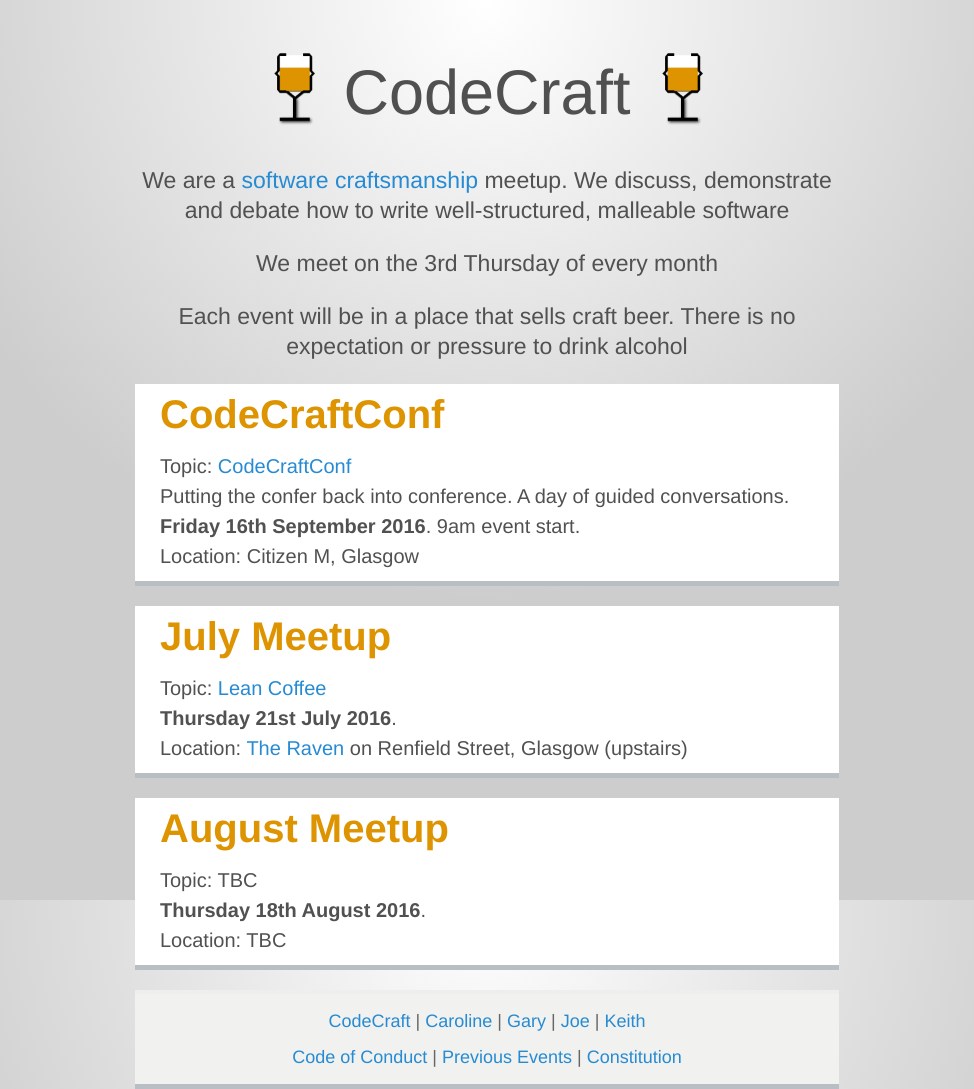
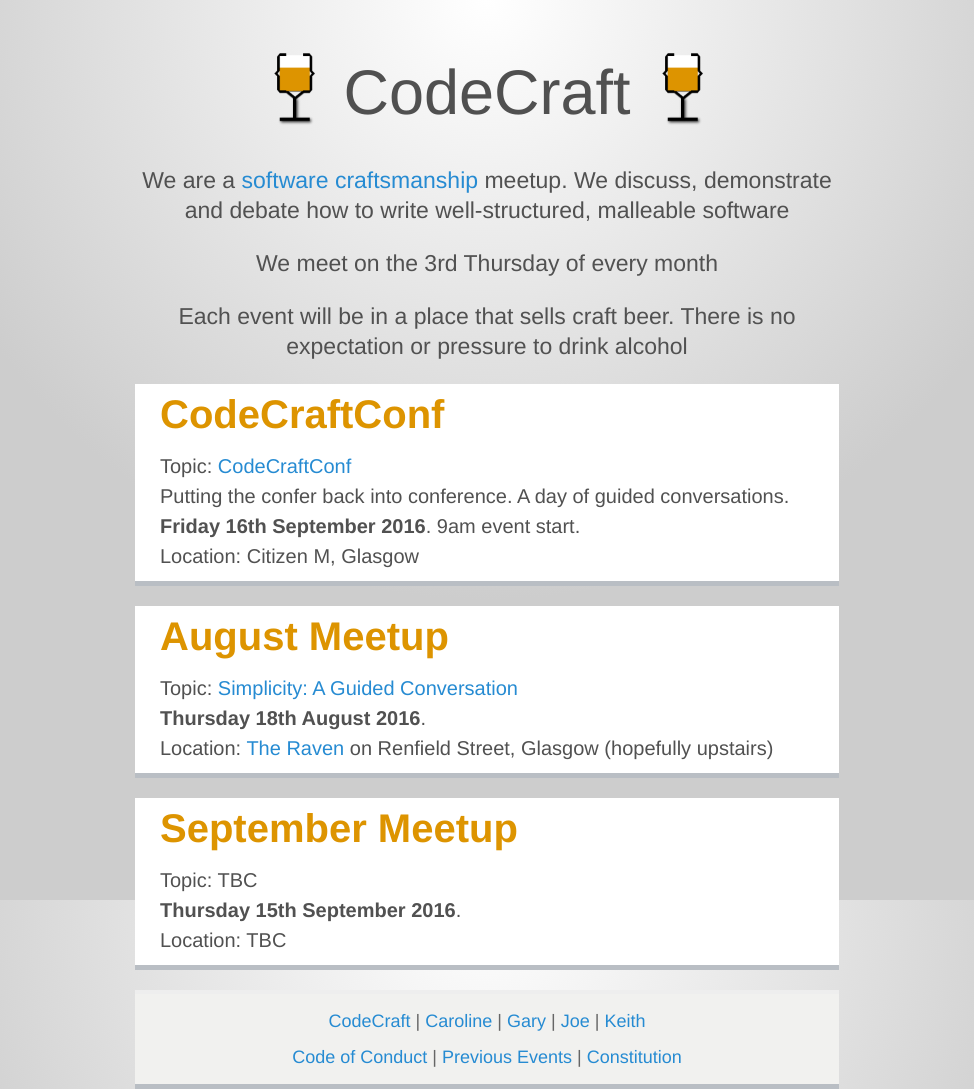
Before and after one commit to codecraftuk/codecraftuk.github.io, a Jekyll site: the page built from index.html, in a window 1280 px wide. Shown: the whole page, without its empty margins (153-1127 px from the left). Built offline with Jekyll 4.4.1, drawn with Linux system fonts in a browser that asks for light colours.

Commit message:
August event added

```diff
--- a/index.html
+++ b/index.html
@@ -17,15 +17,15 @@
  </div>
 
 <div class="meetups">
-  <h2>July Meetup</h2>
-  Topic: <a href="/events/2016/07/lean-coffee">Lean Coffee</a>
-  <br/><strong>Thursday 21st July 2016</strong>.
-  <br/>Location: <a href="https://goo.gl/maps/vWn1J">The Raven</a> on Renfield Street, Glasgow (upstairs)
+  <h2>August Meetup</h2>
+  Topic: <a href="/events/2016/08/simplicity">Simplicity: A Guided Conversation</a>
+  <br/><strong>Thursday 18th August 2016</strong>.
+  <br/>Location: <a href="https://goo.gl/maps/vWn1J">The Raven</a> on Renfield Street, Glasgow (hopefully upstairs)
 </div>
 
 <div class="meetups">
-  <h2>August Meetup</h2>
+  <h2>September Meetup</h2>
   Topic: TBC
-  <br/><strong>Thursday 18th August 2016</strong>.
+  <br/><strong>Thursday 15th September 2016</strong>.
   <br/>Location: TBC
 </div>
```
Also changed, not shown: _posts/2016-08-01-simplicity.md (added, +17 -0 lines).
